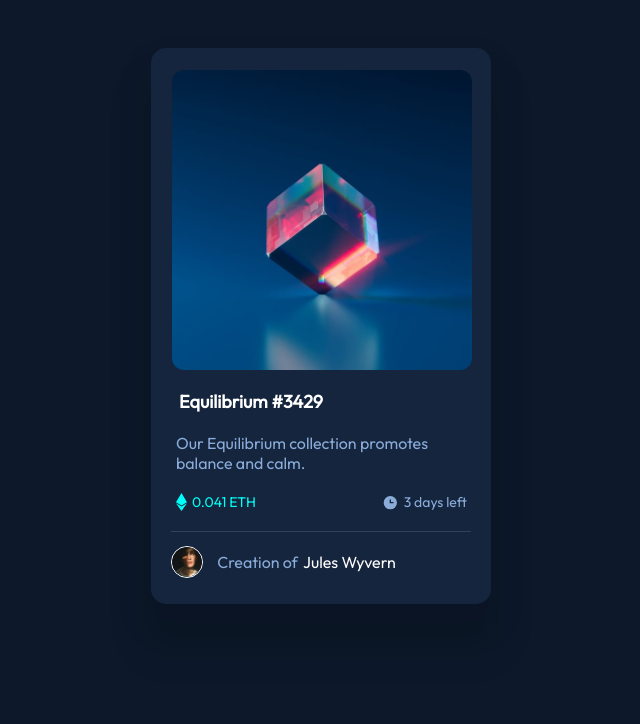
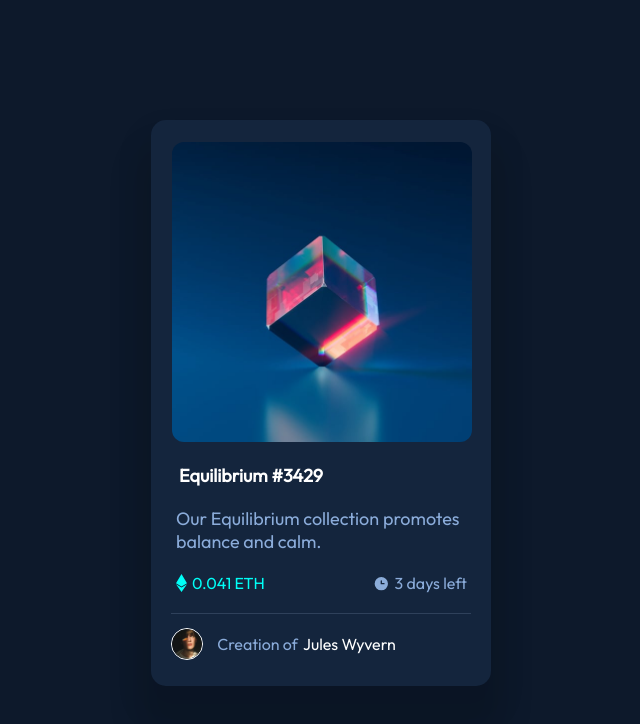
Before and after one commit to BerkePalamutcu/nft-card-challange, a plain HTML site: page index.html in a window 1280 px wide. Shown: the whole page, without its empty margins (319-959 px from the left). Drawn offline with Linux system fonts and the light colour scheme.

```diff
--- a/styles.css
+++ b/styles.css
@@ -10,7 +10,8 @@
 }
 .container {
 	margin: auto;
-	margin-top: 6vh;
+	margin-top: 15vh;
+	margin-bottom: 15vh;
 	width: 340px;
 	display: flex;
 	text-align: start;
@@ -52,7 +53,7 @@
 }
 h1 {
 	margin-right: 140px;
-	margin-top: 20px;
+	margin-top: 22px;
 	font-weight: 600;
 	font-size: 18px;
 	color: hsl(0, 0%, 100%);
@@ -72,7 +73,7 @@
 	margin-left: 25px;
 	margin-right: 10px;
 	margin-top: 20px;
-	font-size: 16px;
+	font-size: 18px;
 	font-weight: 400;
 }
 .maincontent {
@@ -85,7 +86,7 @@
 	margin-bottom: 20px;
 }
 #coin {
-	font-size: 14px;
+	font-size: 16px;
 	font-weight: 300;
 	color: hsl(178, 100%, 50%);
 }
@@ -102,7 +103,7 @@
 	color: hsl(215, 51%, 70%);
 	margin-right: 9px;
 	font-weight: 300;
-	font-size: 14px;
+	font-size: 16px;
 }
 #bottomtext {
 	color: hsl(215, 51%, 70%);
```
